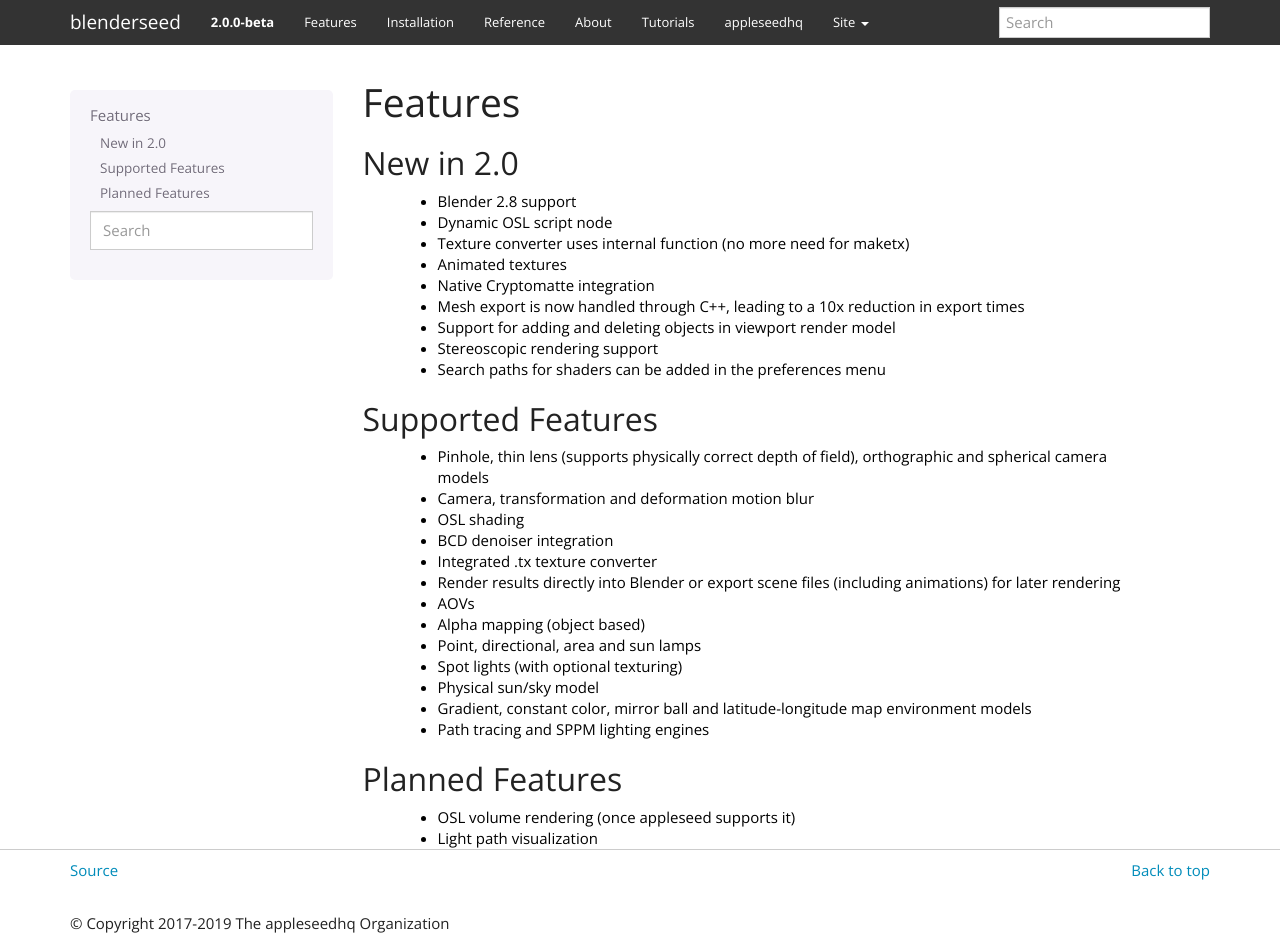
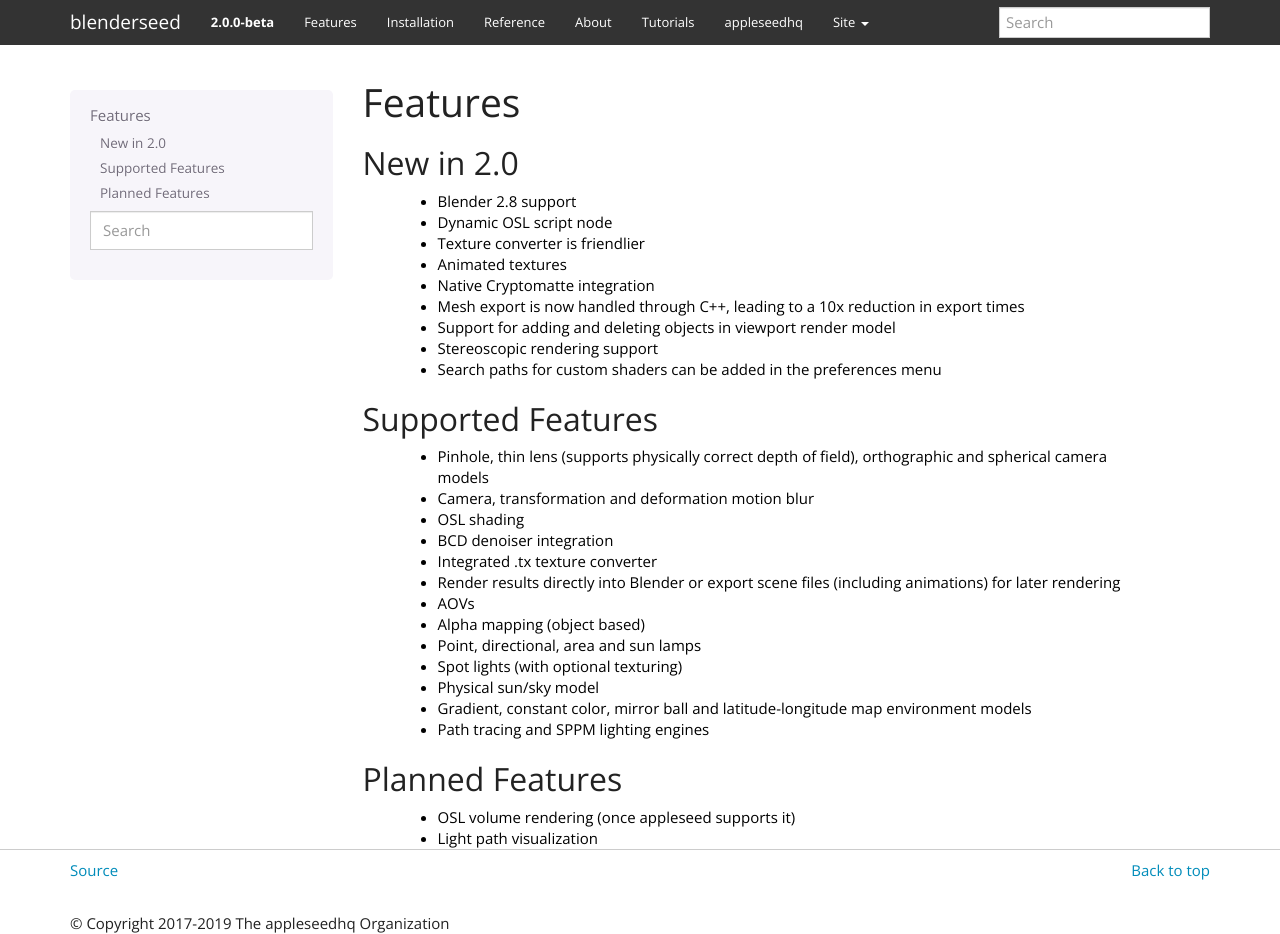
Before and after one commit to appleseedhq/blenderseed, a Sphinx documentation site: the page built from docs/features.rst, in a window 1280 px wide and 934 px high. Built offline with Sphinx 7.4.7, drawn with Linux system fonts in a browser that asks for light colours.

Commit message:
Fixes for feedback

```diff
--- a/docs/about.rst
+++ b/docs/about.rst
@@ -11,7 +11,6 @@
         - João Marcos Mororo Costa
         - Herbert Crepaz
         - Joel Daniels
-        - Jonathan Dent
         - Petra Gospodnetic
         - Luke Kliber
         - Kevin Masson
--- a/docs/features.rst
+++ b/docs/features.rst
@@ -6,13 +6,13 @@
 
     * Blender 2.8 support
     * Dynamic OSL script node
-    * Texture converter uses internal function (no more need for maketx)
+    * Texture converter is friendlier
     * Animated textures
     * Native Cryptomatte integration
     * Mesh export is now handled through C++, leading to a 10x reduction in export times
     * Support for adding and deleting objects in viewport render model
     * Stereoscopic rendering support
-    * Search paths for shaders can be added in the preferences menu
+    * Search paths for custom shaders can be added in the preferences menu
 
 Supported Features
 ------------------
--- a/docs/installation.rst
+++ b/docs/installation.rst
@@ -7,7 +7,7 @@
     As of version 2.0, blenderseed is intended to be used with Blender 2.8.  We do have a maintenance branch for the Blender 2.79 exporter, but it is not actively developed and will likely be missing features that are present in the main branch.
 
 Download
-	Download the .zip file of the latest `blenderseed release <https://github.com/appleseedhq/blenderseed/releases>`_ for your platform and Blender version. appleseed itself is bundled with the addon, so no additional downloads are needed.  Please note that the 2.79 version **requires** Blender 2.79 or later.  It will not work with earlier versions.
+	Download the .zip file of the latest `blenderseed release <https://github.com/appleseedhq/blenderseed/releases>`_ for your platform and Blender version. appleseed itself is bundled with the addon, so no additional downloads are needed.  Please note that the 2.79 version **requires** Blender 2.79b or later.  It will not work with earlier versions.
 
 Install
 	From within Blender, open the User Preferences (usual hotkey is Ctrl+Alt+U) and navigate to the Addons tab. Click the button that says "Install From File". Using the file dialog, select the .zip file you downloaded, and click "Install From File..."
@@ -41,4 +41,4 @@
 .. rubric:: Footnotes:
 
 .. [#f1] If you are compiling applessed for use with blenderseed, you will need to compile appleseed with the Python 3 bindings enabled.  Please see the `build instructions <https://github.com/appleseedhq/appleseed/wiki/Building-appleseed>`_.
-.. [#f2] You must also compile with the same version of Python 3 that is used by your Blender install.  Blender 2.79 uses Python 3.5.  2.8 uses Python 3.7.
+.. [#f2] You must also compile with the same version of Python 3 that is used by your Blender install.  Blender 2.79b official uses Python 3.5.  Everything after that (including Blender 2.8) uses Python 3.7.
--- a/docs/panels/object/object_options.rst
+++ b/docs/panels/object/object_options.rst
@@ -8,7 +8,7 @@
 - Double Sided Shading:
     This tells the renderer to apply the object material to both sides of the polygon.  This is required for glass materials to render properly.
 - SPPM Photon Target:
-    This flag indicates that the object should be a 'target' for the photons emitted from lamps in SPPM render mode.  Targeting a glass object this way can reduce rendering noise.
+    This flag indicates that the object should be a 'target' for the photons emitted from lamps in SPPM render mode.  Targeting a glass object with strong caustic effects this way can reduce rendering noise.
 - Nested Glass Priority:
     This allows you to set the priority for this object where it intersects with another object. A higher number equals a higher priority (i.e. 2 takes precedence over 1). This allows you to correctly render intersecting media like fluid in a glass.
 - SSS Set:
```
